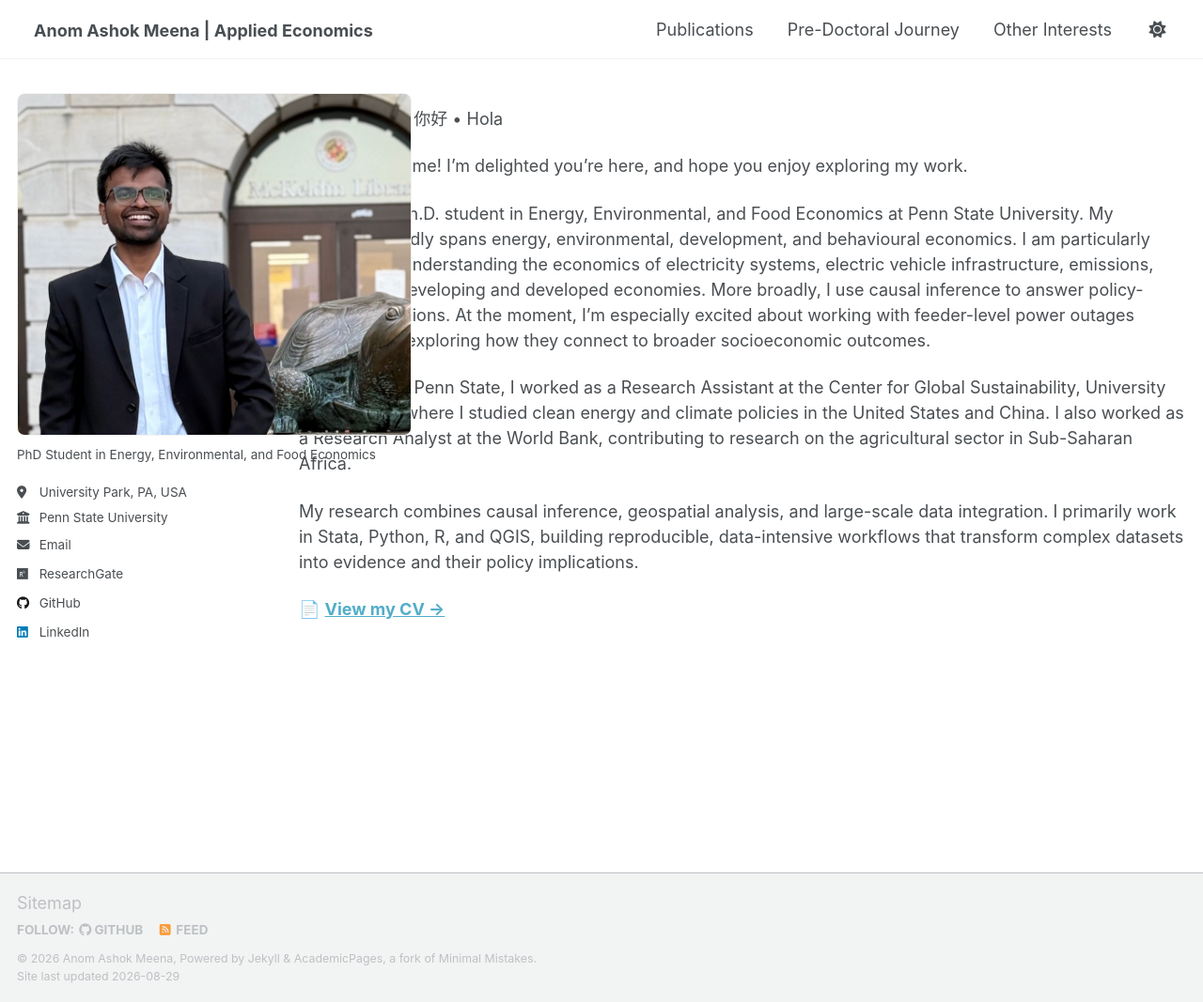
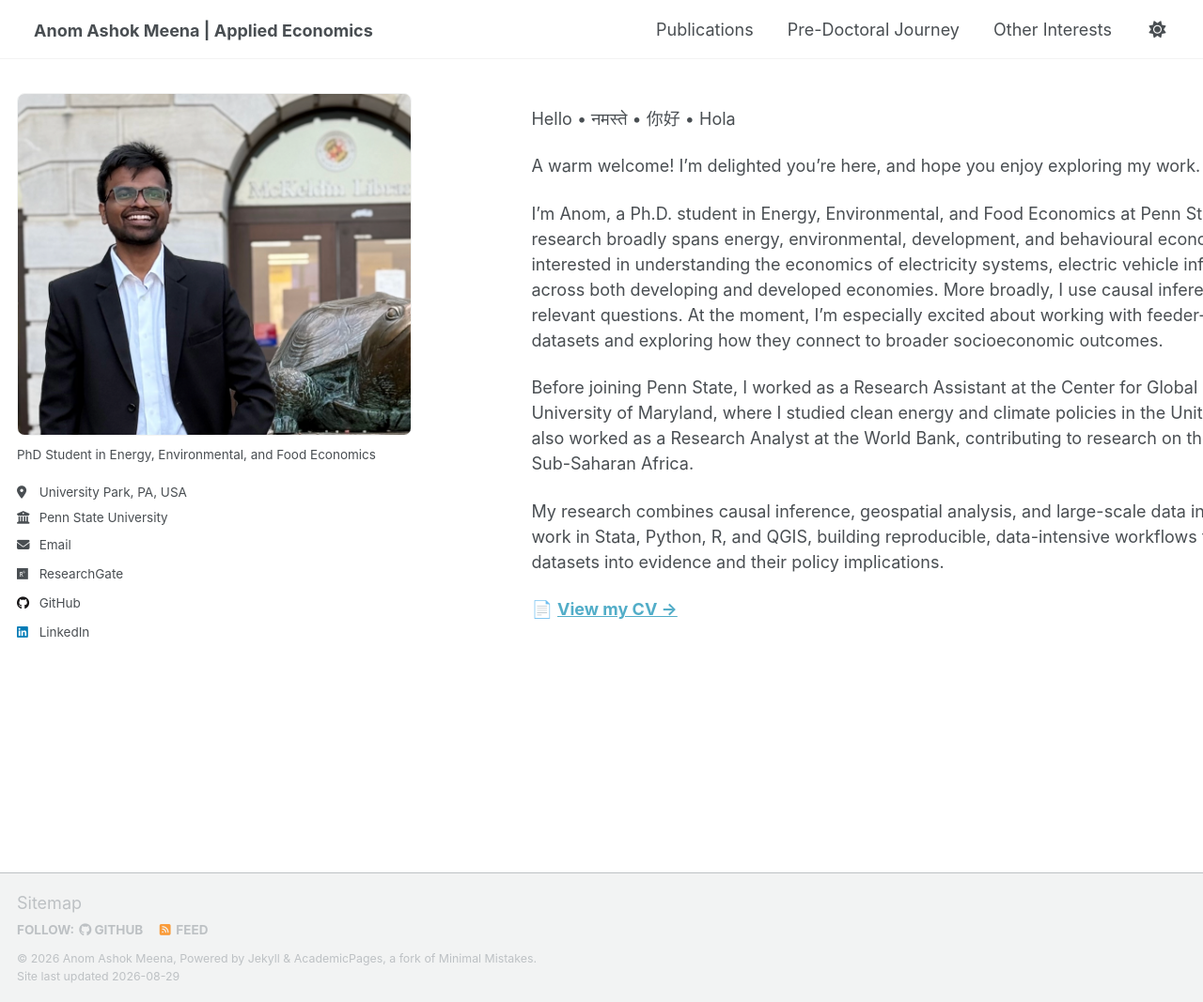
Before and after one commit to anomdule/anomdule.github.io, a Jekyll site: the page built from _pages/about.md, in a window 1280 px wide and 1067 px high. Shown: the whole window at 94% size. Built offline with Jekyll 4.4.1, drawn with Linux system fonts in a browser that asks for light colours; a script that is not in the unit is left out.

Commit message:
Update _page.scss

```diff
--- a/_sass/layout/_page.scss
+++ b/_sass/layout/_page.scss
@@ -18,11 +18,12 @@
 
 .page {
   @include breakpoint($large) {
-    @include span(7 of 12 last);
-    @include prefix(0);
-    @include suffix(0);
+    float: none;
+    width: auto;
+    margin-left: 42%;
+    padding-left: 25px;
+    padding-right: 20px;
   }
-
 
   .page__inner-wrap {
     @include full();
```
